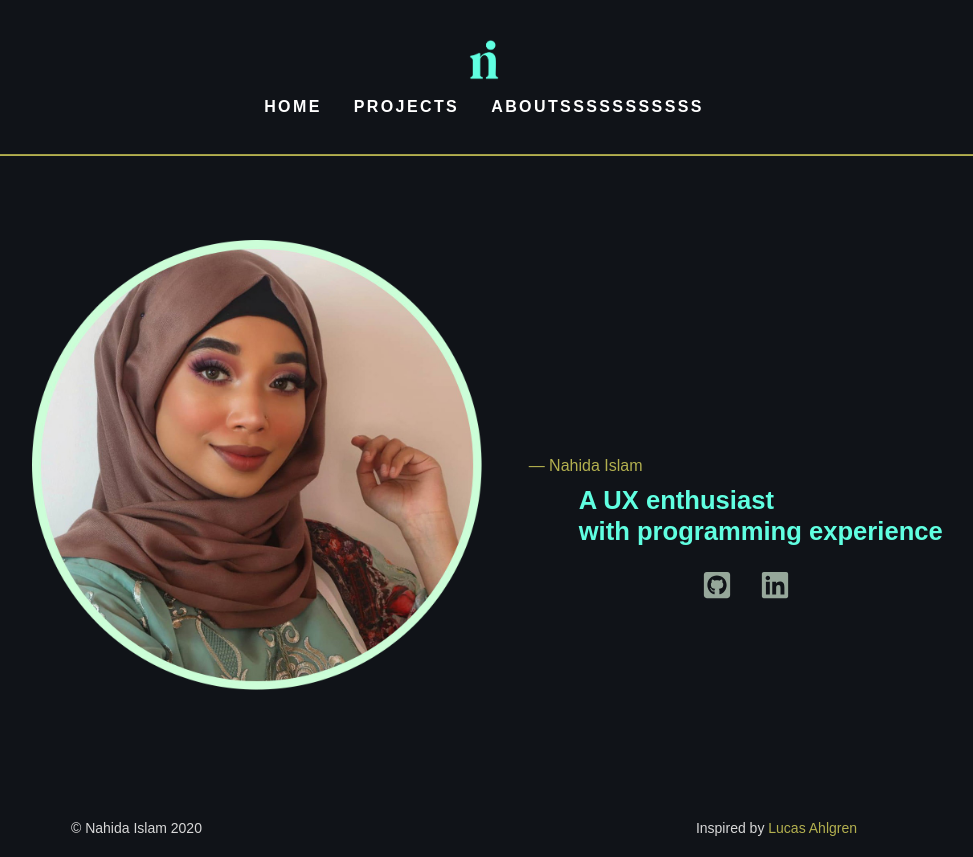
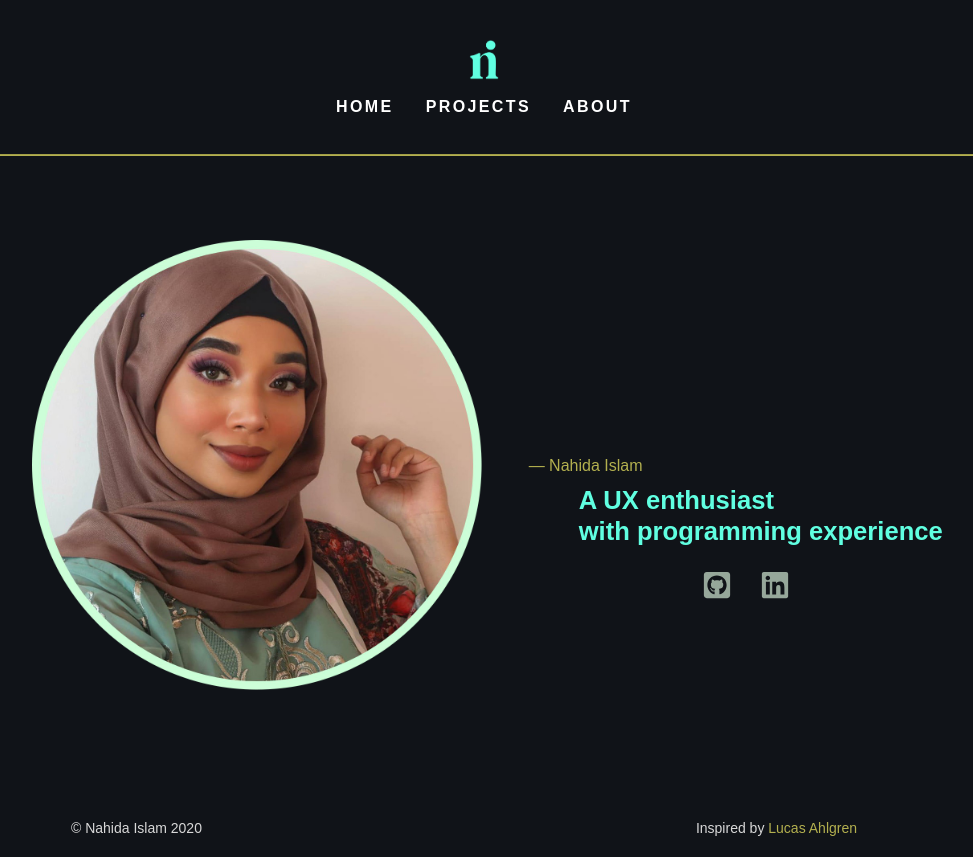
Before and after one commit to nahidaislam/portfolio, a React (Create React App) app: page / in a window 1280 px wide. Shown: the whole page, without its empty margins (176-1149 px from the left). Built offline with nearby package versions, Linux system fonts and the light colour scheme.

Commit message:
final update

```diff
--- a/src/Header/Header.js
+++ b/src/Header/Header.js
@@ -51,7 +51,7 @@ class Header extends Component {
               </li>
               <li className="px-2 mx-2">
                 <Link className="nav-link p-0 pb-1" to={ROUTES.About}>
-                  Aboutsssssssssss
+                  About
                 </Link>
               </li>
             </ul>
```
